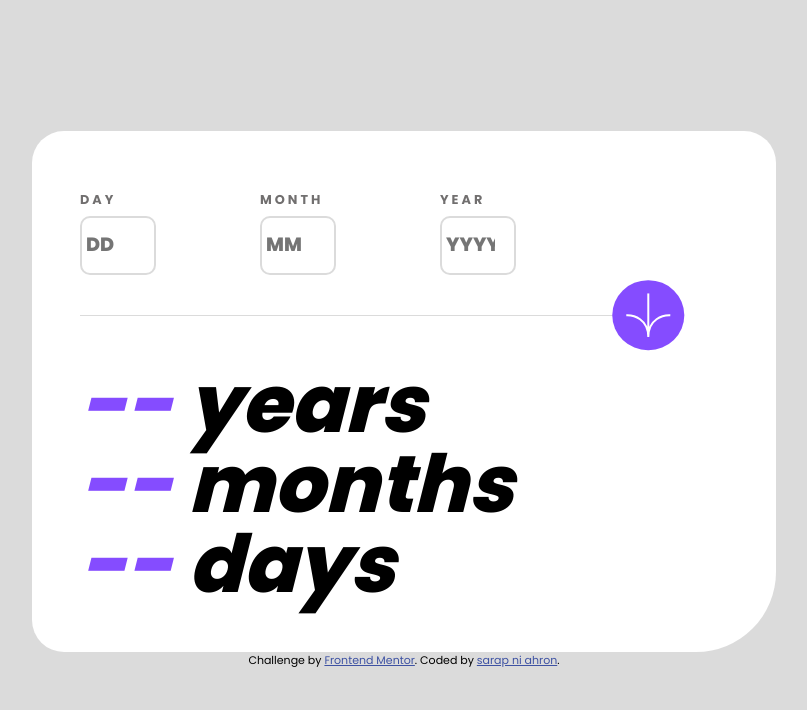
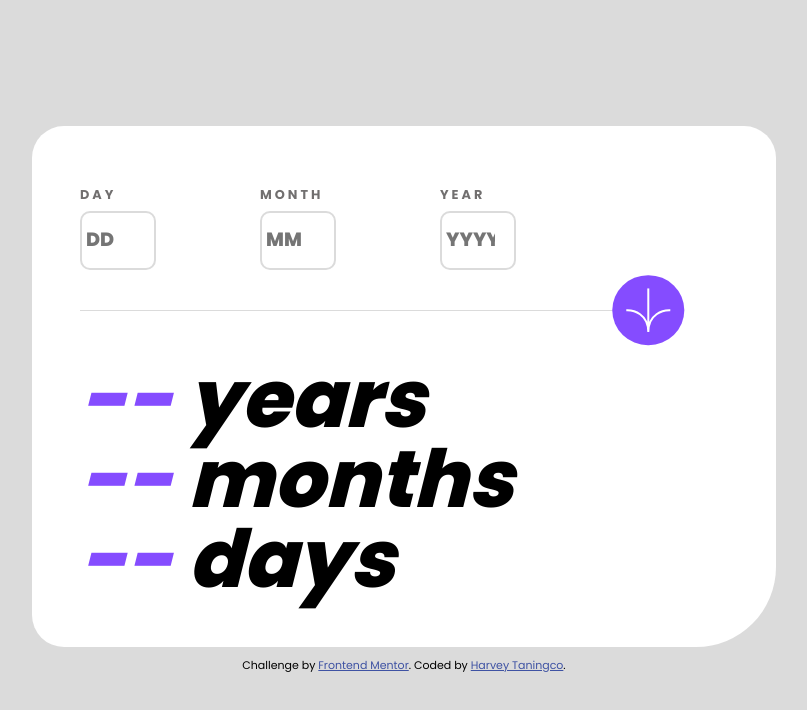
Before and after one commit to CheesePandesal/Age-Calculator, a plain HTML site: page index.html in a window 1280 px wide. Shown: the whole page, without its empty margins (236-1043 px from the left). Drawn offline with Linux system fonts and the light colour scheme.

Commit message:
Update index.html

```diff
--- a/index.html
+++ b/index.html
@@ -76,9 +76,9 @@
 </main>
 
 
-  <div class="attribution">
+  <div class="attribution" style="margin-top: 10px;">
     Challenge by <a href="https://www.frontendmentor.io?ref=challenge" target="_blank">Frontend Mentor</a>.
-    Coded by <a href="https://www.facebook.com/Chief.potato27/" target="_blank">sarap ni ahron</a>.
+    Coded by <a href="https://www.facebook.com/Chief.potato27/" target="_blank">Harvey Taningco</a>.
   </div>
   <script src="index.js"></script>
 </body>
```
